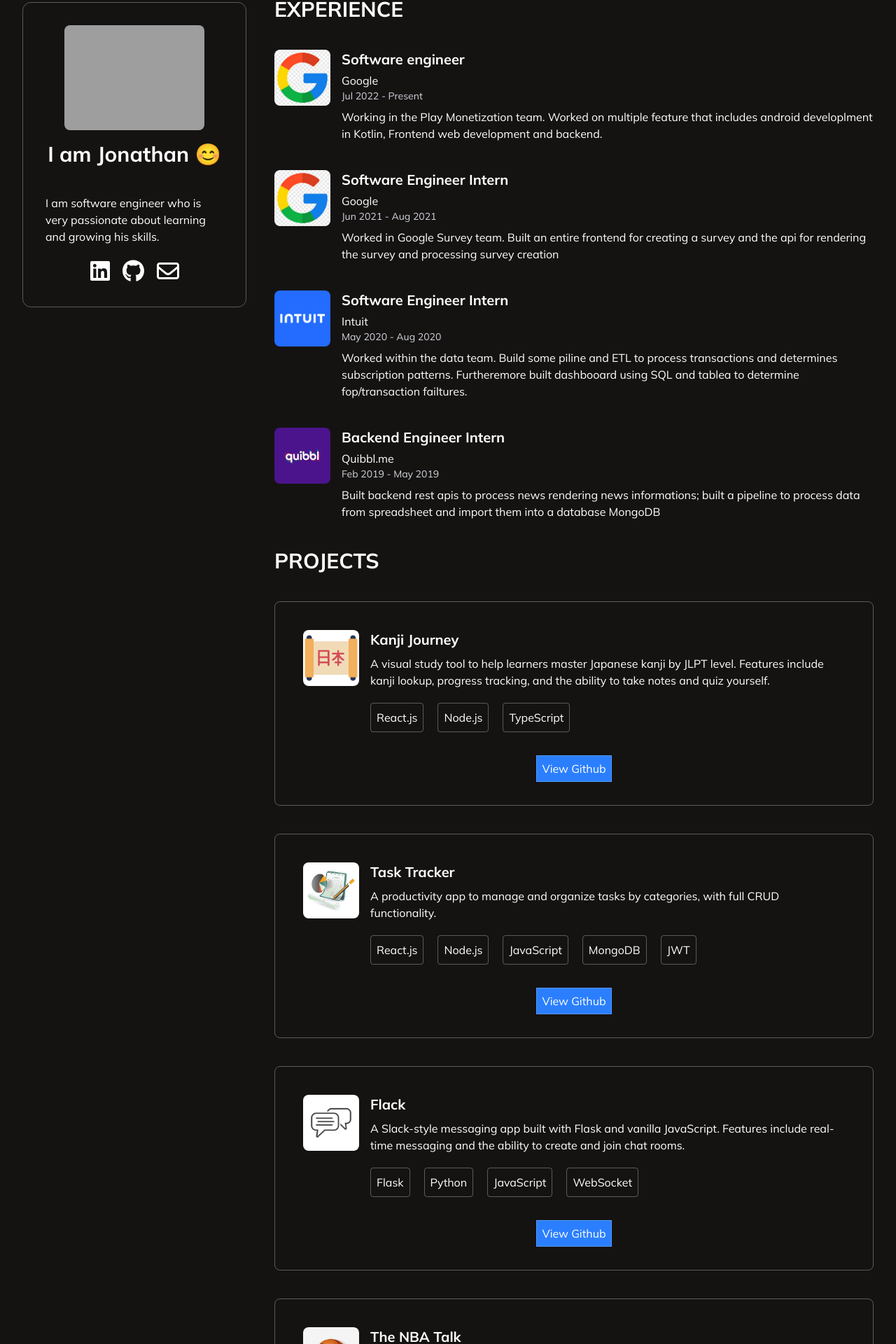
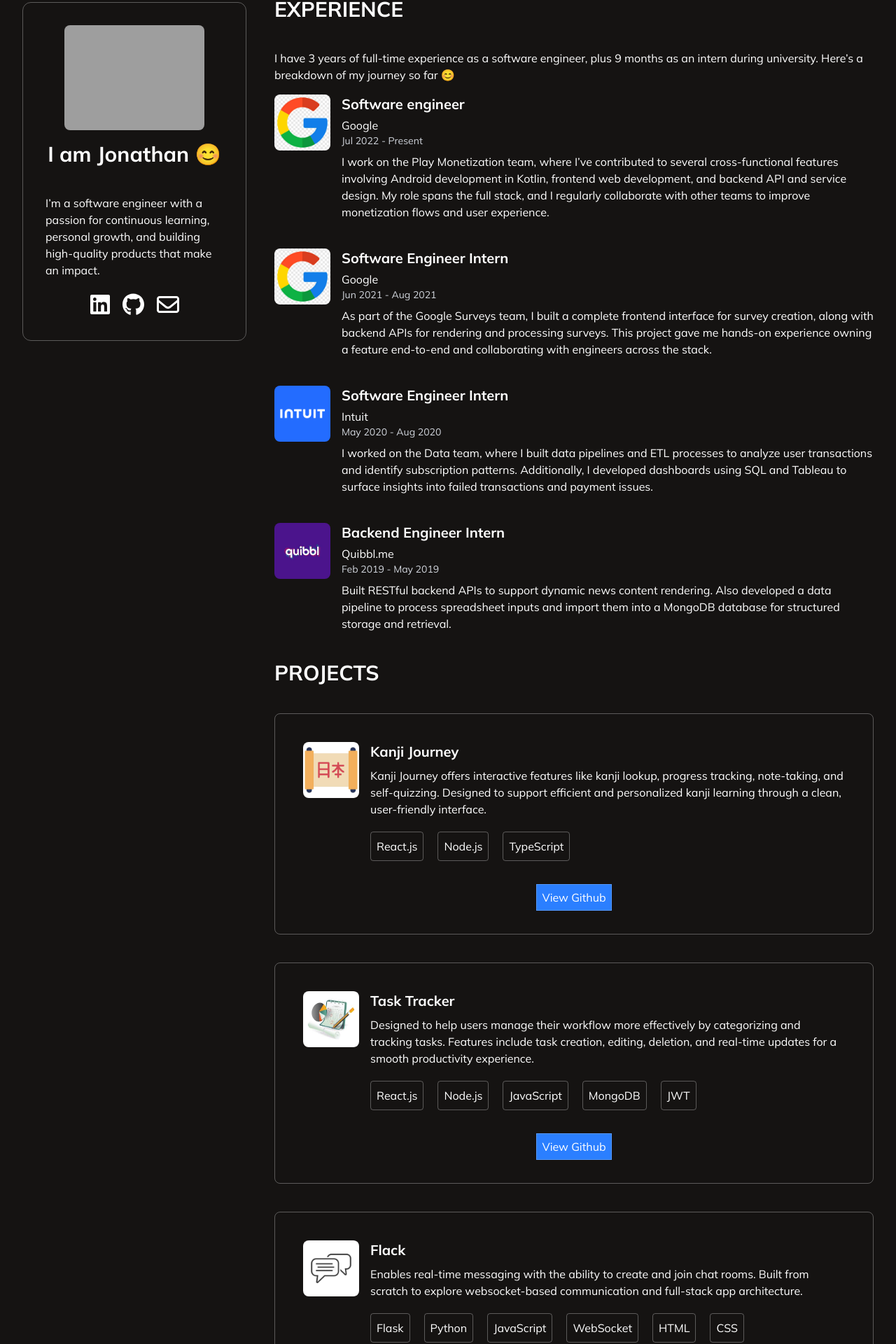
Before and after one commit to JoeKabongo/my-porfolio, a React (Vite) app: page / in a window 1280 px wide. Shown: the part 77-1997 px from the top of the page at 70% size. Built offline with nearby package versions, Linux system fonts and the light colour scheme; grey boxes are pictures that could not be loaded.

Commit message:
Tweak wording for better tone and professionalism

```diff
--- a/src/components/About.tsx
+++ b/src/components/About.tsx
@@ -13,8 +13,8 @@
       />
       <h1 className="mt-4">I am Jonathan &#128522;</h1>
       <p>
-        I am software engineer who is very passionate about learning and growing
-        his skills.
+        I’m a software engineer with a passion for continuous learning, personal
+        growth, and building high-quality products that make an impact.
       </p>
 
       <div className="flex gap-4 justify-center mt-5">
--- a/src/components/Experience.tsx
+++ b/src/components/Experience.tsx
@@ -6,6 +6,11 @@
   return (
     <section>
       <h1 className="">EXPERIENCE</h1>
+      <p className="mb-4">
+        I have 3 years of full-time experience as a software engineer, plus 9
+        months as an intern during university. Here’s a breakdown of my journey
+        so far 😊
+      </p>
       {experiences.map((experience) => (
         <ExperienceCard experience={experience} />
       ))}
--- a/src/data/experience.ts
+++ b/src/data/experience.ts
@@ -13,7 +13,7 @@
     company: 'Google',
     duration: 'Jul 2022 - Present',
     description:
-      'Working in the Play Monetization team. Worked on multiple feature that includes android developlment in Kotlin, Frontend web development and backend.',
+      'I work on the Play Monetization team, where I’ve contributed to several cross-functional features involving Android development in Kotlin, frontend web development, and backend API and service design. My role spans the full stack, and I regularly collaborate with other teams to improve monetization flows and user experience.',
   },
   {
     companyLink: '/images/googleLogo.webp',
@@ -21,7 +21,7 @@
     company: 'Google',
     duration: 'Jun 2021 - Aug 2021',
     description:
-      'Worked in Google Survey team. Built an entire frontend for creating a survey and the api for rendering the survey and processing survey creation',
+      'As part of the Google Surveys team, I built a complete frontend interface for survey creation, along with backend APIs for rendering and processing surveys. This project gave me hands-on experience owning a feature end-to-end and collaborating with engineers across the stack.',
   },
   {
     companyLink: '/images/intuit.png',
@@ -29,7 +29,7 @@
     company: 'Intuit',
     duration: 'May 2020 - Aug 2020',
     description:
-      'Worked within the data team. Build some piline and ETL to process transactions and determines subscription patterns. Furtheremore built dashbooard using SQL and tablea to determine fop/transaction failtures.',
+      'I worked on the Data team, where I built data pipelines and ETL processes to analyze user transactions and identify subscription patterns. Additionally, I developed dashboards using SQL and Tableau to surface insights into failed transactions and payment issues.',
   },
   {
     companyLink: '/images/quibblme.jpeg',
@@ -37,7 +37,7 @@
     company: 'Quibbl.me',
     duration: 'Feb 2019 - May 2019',
     description:
-      'Built backend rest apis to process news rendering news informations; built a pipeline to process data from spreadsheet and import them into a database MongoDB ',
+      'Built RESTful backend APIs to support dynamic news content rendering. Also developed a data pipeline to process spreadsheet inputs and import them into a MongoDB database for structured storage and retrieval.',
   },
 ]
 
--- a/src/data/projects.ts
+++ b/src/data/projects.ts
@@ -2,6 +2,7 @@
   previewImageLink: string
   title: string
   stack: string[]
+  tagline: string
   description: string
   githubLink: string
   demoLink?: string // optional for future use
@@ -12,31 +13,38 @@
     previewImageLink: '/images/japanese_kanji.jpg',
     title: 'Kanji Journey',
     stack: ['React.js', 'Node.js', 'TypeScript'],
+    tagline:
+      'A visual study tool to help learners master Japanese kanji by JLPT level.',
     description:
-      'A visual study tool to help learners master Japanese kanji by JLPT level. Features include kanji lookup, progress tracking, and the ability to take notes and quiz yourself.',
+      'Kanji Journey offers interactive features like kanji lookup, progress tracking, note-taking, and self-quizzing. Designed to support efficient and personalized kanji learning through a clean, user-friendly interface.',
     githubLink: 'https://github.com/JoeKabongo/kanji-journey',
   },
   {
     previewImageLink: '/images/planning.jpeg',
     title: 'Task Tracker',
     stack: ['React.js', 'Node.js', 'JavaScript', 'MongoDB', 'JWT'],
+    tagline:
+      'A productivity app for organizing tasks by category, with full CRUD functionality.',
     description:
-      'A productivity app to manage and organize tasks by categories, with full CRUD functionality.',
+      'Designed to help users manage their workflow more effectively by categorizing and tracking tasks. Features include task creation, editing, deletion, and real-time updates for a smooth productivity experience.',
     githubLink: 'https://github.com/JoeKabongo/Task-Tracker',
   },
   {
     previewImageLink: '/images/messaging.webp',
     title: 'Flack',
+    tagline:
+      'A Slack-style messaging app built with Python Flask and vanilla JavaScript',
     description:
-      'A Slack-style messaging app built with Flask and vanilla JavaScript. Features include real-time messaging and the ability to create and join chat rooms.',
-    stack: ['Flask', 'Python', 'JavaScript', 'WebSocket'],
+      'Enables real-time messaging with the ability to create and join chat rooms. Built from scratch to explore websocket-based communication and full-stack app architecture.',
+    stack: ['Flask', 'Python', 'JavaScript', 'WebSocket', 'HTML', 'CSS'],
     githubLink: 'https://github.com/JoeKabongo/Flack',
   },
   {
     previewImageLink: '/images/basketball.jpeg',
     title: 'The NBA Talk',
+    tagline: 'A social media platform built with Angular and Django.',
     description:
-      'A social blogging platform built with Angular and Django. Features include creating posts, commenting, liking, and disliking content.',
+      'Allows users to create posts, comment, and engage with content through likes and dislikes. Built to explore user-generated content systems and modern frontend-backend integration.',
     stack: [
       'Angular',
       'Django',
```
